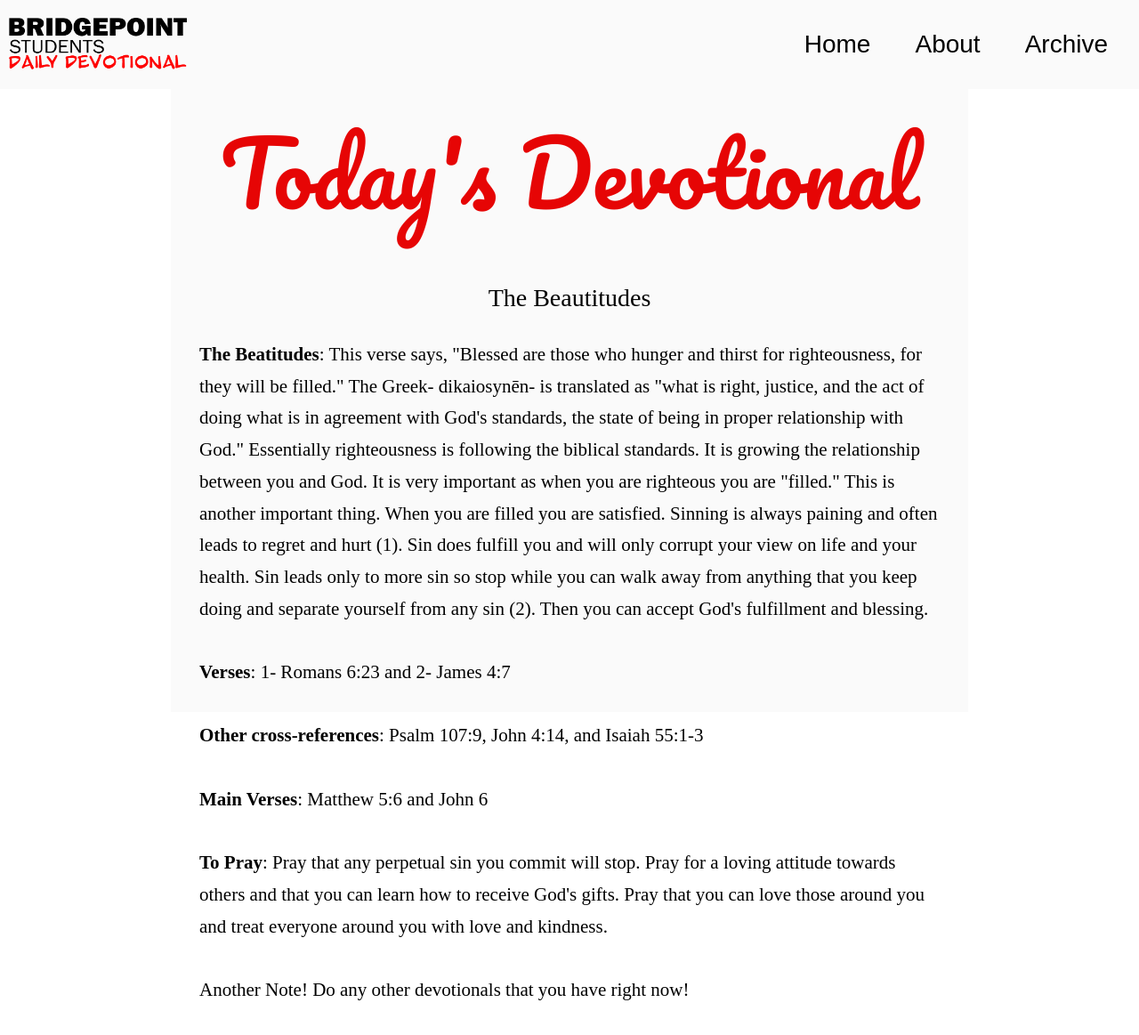
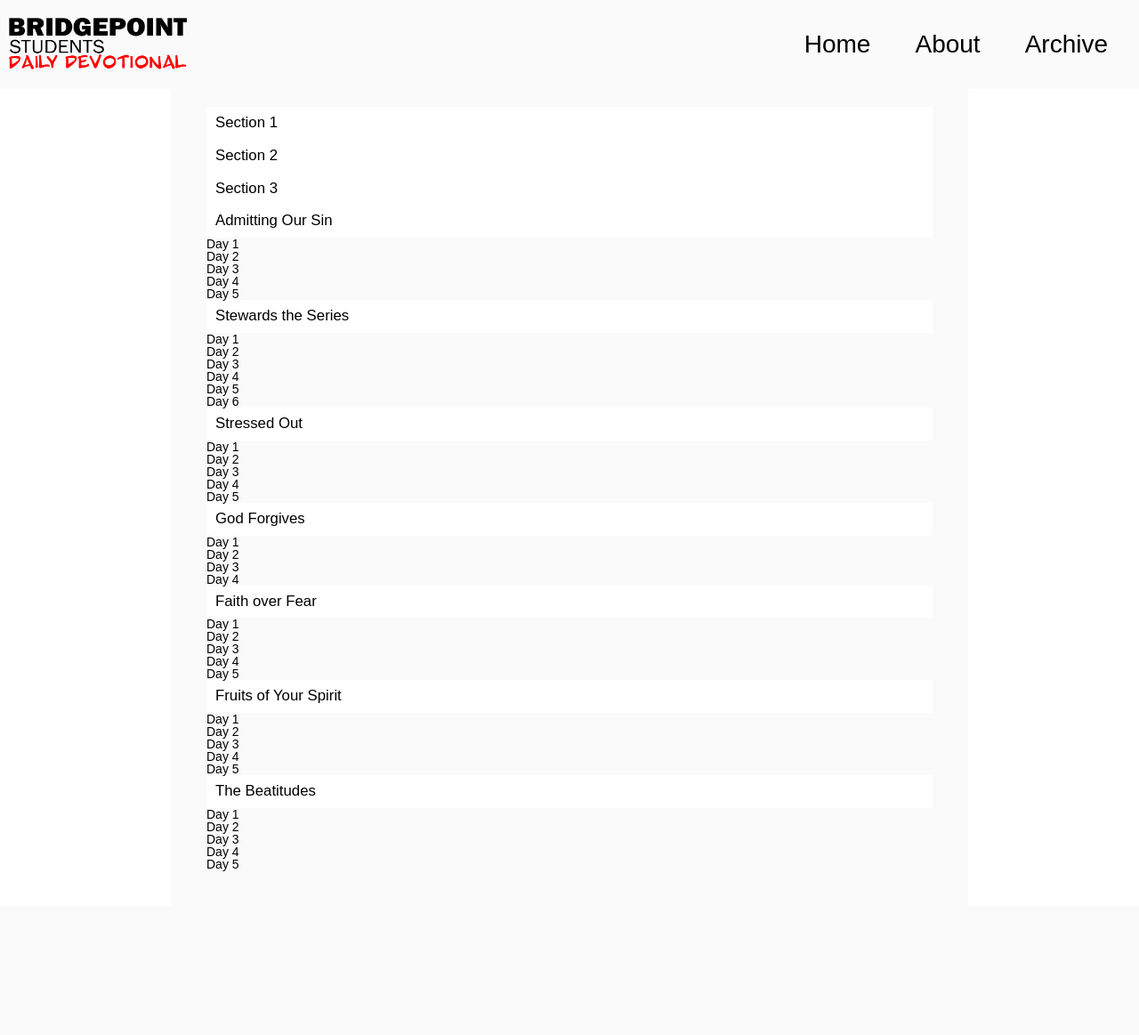
Before and after one commit to GideonHammond/BridgePointStudentsDailyDevotional, a PHP site: page /list.html in a window 1280 px wide. Shown: the whole page at 89% size. After the commit the page ends 979 px from the top, so only its background shows below. Run offline with PHP 8.4, Linux system fonts and the light colour scheme.

Commit message:
PR 1.03 Test 1

```diff
--- a/list.html
+++ b/list.html
@@ -78,28 +78,41 @@
     </header>
 
 <main id="main">
-    <div class="hero" id="hero">
-        <h1 class="hero-text hidden" id="hero-text">
-            Today's Devotional
-        </h1>
+
+    <div class="accordion" id="main-container">
+        <div class="accordion-item">
+            <div class="accordion-header">Section 1</div>
+            <div class="accordion-content"> This is the content of section 1.</div>
+        </div>
+        <div class="accordion-item">
+            <div class="accordion-header">Section 2</div>
+            <div class="accordion-content"> This is the content of section 2.</div>
+        </div>
+        <div class="accordion-item">
+            <div class="accordion-header">Section 3</div>
+            <div class="accordion-content"> This is the content of section 3.</div>
+        </div>
+
     </div>
-    <div class="break-image">
-        <p></p>
-    </div>
-    <h2 class="text-header">
-        The Beautitudes
-    </h2>
-    <p class="text">
-        <b>The Beatitudes</b>: This verse says, "Blessed are those who hunger and thirst for righteousness, for they will be filled." The Greek- dikaiosynēn- is translated as "what is right, justice, and the act of doing what is in agreement with God's standards, the state of being in proper relationship with God." Essentially righteousness is following the biblical standards. It is growing the relationship between you and God. It is very important as when you are righteous you are "filled." This is another important thing. When you are filled you are satisfied. Sinning is always paining and often leads to regret and hurt (1). Sin does fulfill you and will only corrupt your view on life and your health. Sin leads only to more sin so stop while you can walk away from anything that you keep doing and separate yourself from any sin (2). Then you can accept God's fulfillment and blessing.
-        <br><br><b>Verses</b>: 1- Romans 6:23 and 2- James 4:7
-        <br><br><b>Other cross-references</b>: Psalm 107:9, John 4:14, and Isaiah 55:1-3
-        <br><br><b>Main Verses</b>: Matthew 5:6 and John 6
-        <br><br><b>To Pray</b>: Pray that any perpetual sin you commit will stop. Pray for a loving attitude towards others and that you can learn how to receive God's gifts. Pray that you can love those around you and treat everyone around you with love and kindness.
-        <br><br>Another Note! Do any other devotionals that you have right now!
-    </p>
 </main>
 
 <script src="script.js"></script>
+<script>
+fetch('devotionals.json')
+            .then(response => response.json())
+            .then(data => {
+                data.forEach((dataPiece) => {
+
+                    $("main-container").innerHTML += "<div class='accordion-item'><div class='accordion-header'>" + dataPiece.series + "</div><div class='accordion-content'>";
+                        for (let index = 1; index <= dataPiece.days.length; index++) {
+                            let element = "Day " + index + " <br>";
+                            $("main-container").innerHTML += element;
+                        }
+                    $("main-container").innerHTML += "</div></div>";
+                });
+            })
+            .catch(error => console.error("Error loading devotionals:", error));
+</script>
 </body>
 
 </html>
--- a/script.js
+++ b/script.js
@@ -34,3 +34,23 @@
 function closeNav() {
     document.getElementById("id-mobile-menu").style.width = "0";
 }
+
+
+
+const accordionHeaders = document.querySelectorAll(".accordion-header");
+const accordionContents = document.querySelectorAll(".accordion-content");
+
+accordionHeaders.forEach((header) => {
+    header.addEventListener('click', () => {
+        const accordionItem = header.parentElement;
+        const accordionContent = accordionItem.querySelector(".accordion-content");
+
+        accordionContents.forEach((content) => {
+            if(content !== accordionContent){
+                content.classList.remove("active");
+            }
+        });
+
+        accordionContent.classList.toggle("active");
+    });
+})
--- a/styles.css
+++ b/styles.css
@@ -3,6 +3,7 @@
         --defaultRead:#000;
         --defaultBack:#fff;
         --defaultMedium:#fafafa;
+        --defaultFar:#f0f0f0;
         --accent:#e60505;
     }
     body{
@@ -16,6 +17,7 @@
         --defaultRead:#fff;
         --defaultBack:#000;
         --defaultMedium:#070707;
+        --defaultFar:#0f0f0f;
         --accent:#23e9e3;
     }
     body{
@@ -25,6 +27,7 @@
     .desktop-logo{
         filter: invert(100);
     }
+
 }
 
 html{
@@ -39,7 +42,7 @@
 main{
     background-color: var(--defaultMedium);
     margin: 20vw;
-    height: 90vh;
+    min-height: 90vh;
 }
 
 header{
@@ -68,6 +71,7 @@
     display: flex;
     flex-direction: row;
 }
+
 .desktop-flex-header a{
     margin: 0 20px;
     padding: 5px;
@@ -171,18 +175,36 @@
     font-weight: bold;
 }
 
-/* Scroll bar stuff */
-body::-webkit-scrollbar {
-    width: 10px;
+.accordion{
+    font-family: Arial, Helvetica, sans-serif;
+    width: 100%;
+    padding: 5vh;
+    box-sizing: border-box;
 }
-body::-webkit-scrollbar-track {
-    background: white;
+
+.accordion-header{
+    display: flex;
+    font-size: 1.2em;
+    cursor: pointer;
+    padding: 10px;
+    background-color: var(--defaultBack);
 }
-body::-webkit-scrollbar-thumb {
-    background: #555;
+
+.accordion-content{
+    font-size: 1em;
+    max-height: 0;
+    transition: all 0.6s;
+    padding: 0 10px;
+    overflow: hidden;
+    background-color: var(--defaultFar);
+    border-bottom-left-radius: 5px;
+    border-bottom-right-radius: 5px;
+    box-sizing: border-box;
 }
-body::-webkit-scrollbar-thumb:hover {
-    background: black;
+
+.active{
+    max-height: 200px;
+    padding: 10px;
 }
 
 @media (width <= 1600px) {
```
Also changed, not shown: images/chevron-down.svg (added), images/chevron-up.svg (added).
